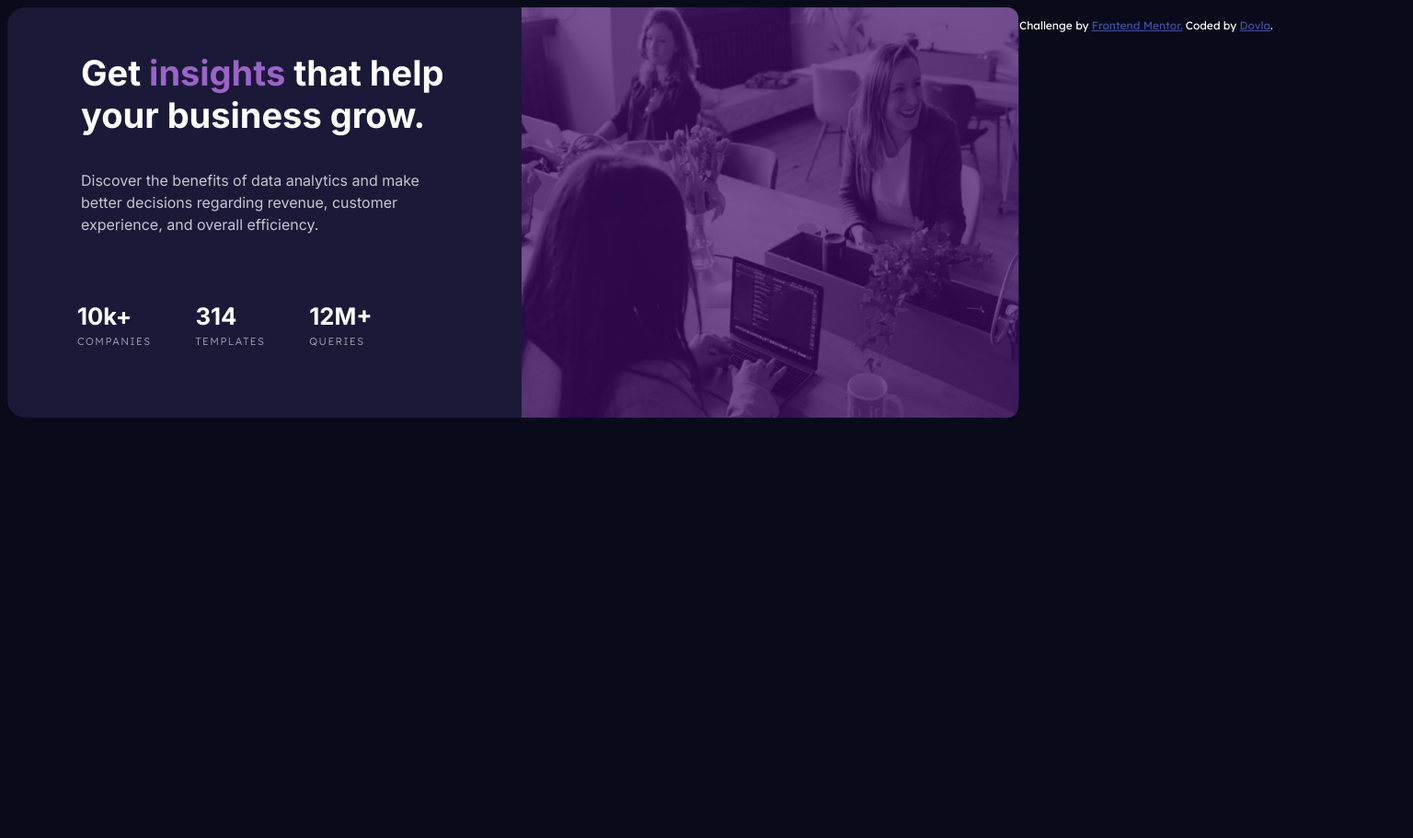
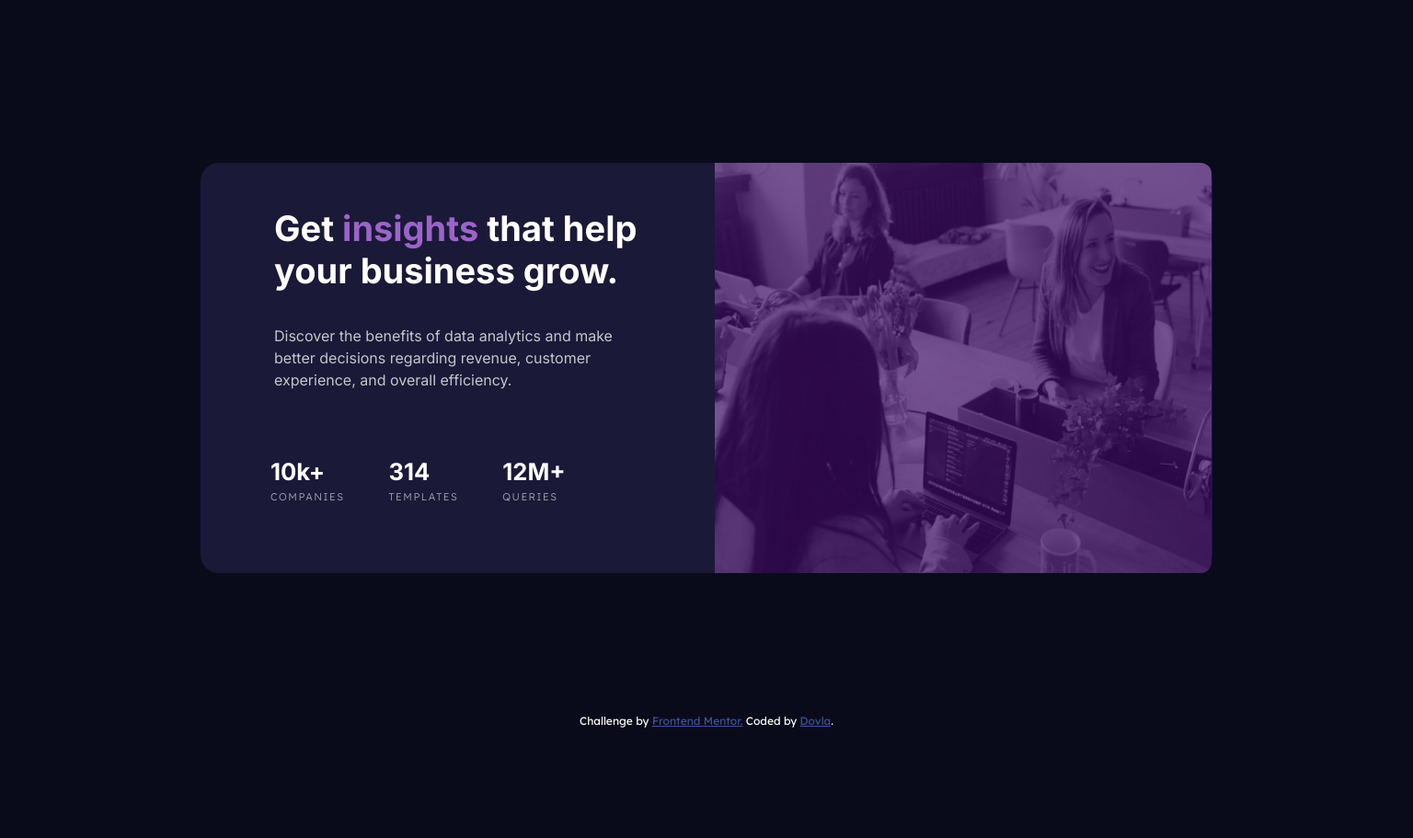
Before and after one commit to D0vl4/Frontend-Mentor-Stats-preview-card, a plain HTML site: page index.html in a window 1536 px wide. Shown: the whole page at 92% size. Before the commit the page ends 800 px from the top, so only its background shows below. Drawn offline with Linux system fonts and the light colour scheme.

Commit message:
Changed position of the elements to the center.

```diff
--- a/index.html
+++ b/index.html
@@ -1,15 +1,15 @@
 <!DOCTYPE html>
-<html lang="En">
+<html lang="en">
   <head>
     <meta charset="UTF-8" />
     <meta name="viewport" content="width=device-width, initial-scale=1.0" />
     <!-- displays site properly based on user's device -->
     <link rel="stylesheet" href="./style.css" />
-    <link rel="icon"
+    <link
+      rel="icon"
       type="image/png"
       sizes="32x32"
-      href="/Stats preview -
-    practice/images/favicon-32x32.png"
+      href="images/favicon-32x32.png"
     />
     <link rel="preconnect" href="https://fonts.googleapis.com" />
     <link rel="preconnect" href="https://fonts.gstatic.com" crossorigin />
@@ -45,14 +45,12 @@
         <span class="num1">12M+</span><span class="text1">queries</span>
       </div>
     </article>
-  <footer>
-    <div class="attribution">
+    <footer class="attribution">
       Challenge by
       <a href="https://www.frontendmentor.io?ref=challenge" target="_blank"
         >Frontend Mentor.</a
       >
       Coded by <a href="https://dovla.me" target="_blank">Dovla</a>.
-    </div>
     </footer>
   </body>
 </html>
--- a/style.css
+++ b/style.css
@@ -1,7 +1,9 @@
 .attribution {
+    display: block;
+    position: relative;
+    top: 56rem;
+    text-align: center;
     font-size: .75rem;
-    text-align: center;
-    padding-top: .75rem;
     font-family: 'Lexend Deca';
     color: white;
 }
@@ -30,15 +32,17 @@
 }
 
 body {
-    display: flex;
-    max-height: 100vh;
+    display: block;
     background-color: var(--background);
 }
 
 #container {
-    position: relative;
+    position: absolute;
     width: 20.5rem;
     height: 49rem;
+    top: 50%;
+    left: 50%;
+    transform: translate(-50%, -50%);
     background-color: var(--container);
     border-radius: .75rem;
 }
@@ -204,3 +208,15 @@ p {
         margin-left: 3rem;
     }
 }
+
+@media only screen and (min-width: 1440px) {
+    .attribution {
+        display: block;
+        position: relative;
+        text-align: center;
+        top: 48rem;
+        font-size: .75rem;
+        font-family: 'Lexend Deca';
+        color: white;
+    }
+}
```
